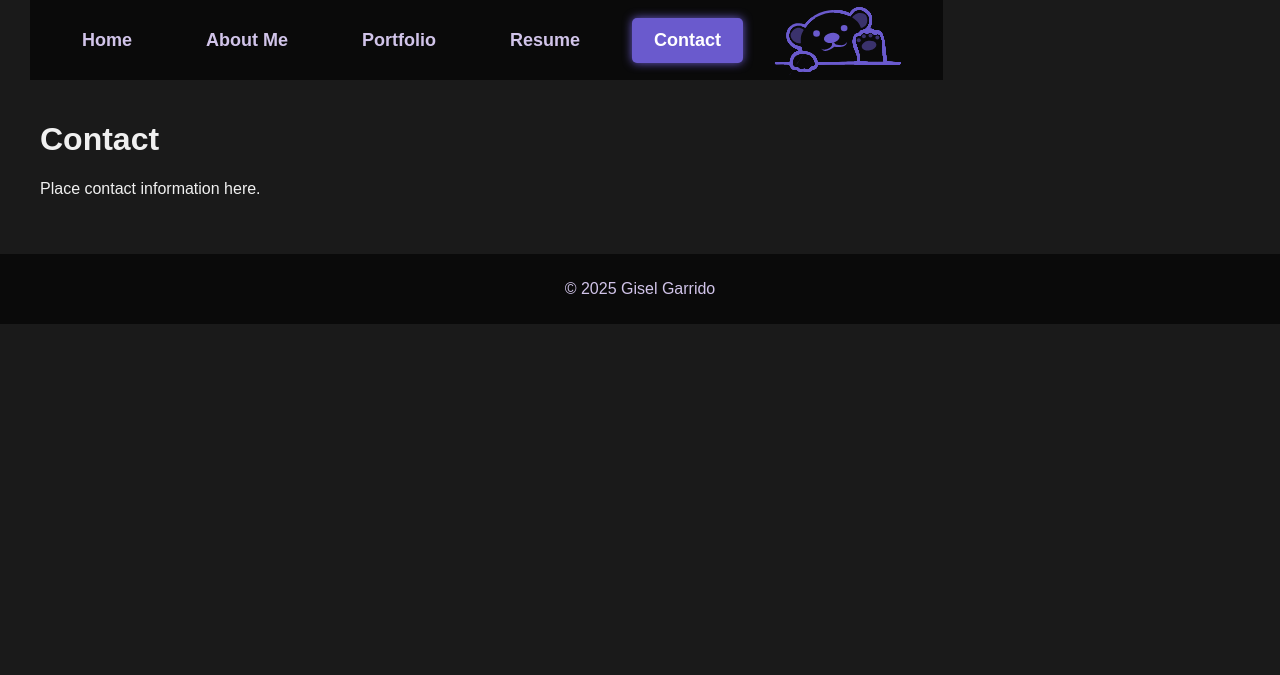
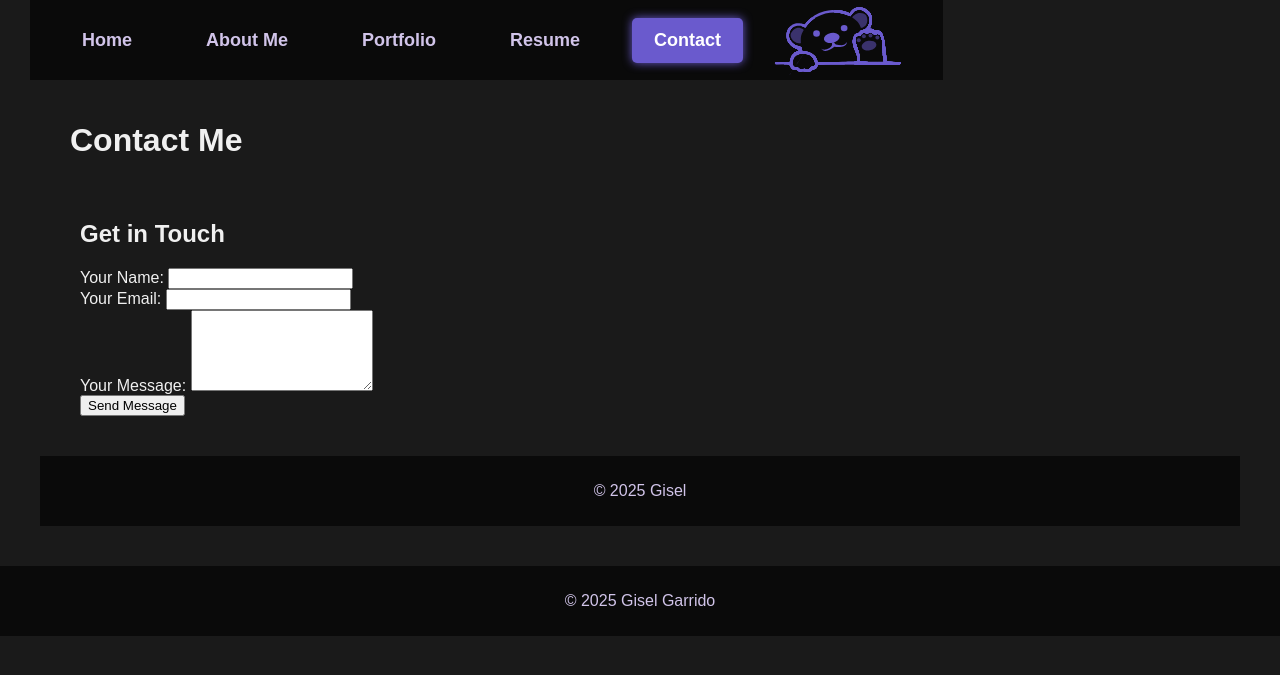
Before and after one commit to les1g/Gsite, a Flask app: page /contact in a window 1280 px wide. Shown: the top 675 px of the page. Run offline with Flask 3, Linux system fonts and the light colour scheme.

Commit message:
Miscellaneous Changes
Various changes too app.py for contact page to have emails sent within page.

Updated resume PDF.

added JS for contact page direct contact submissions.

Changed some wording on about page.

added contact us page code.

index/home page updated information.

Portfolio page updated information.

Resume page added information and link to resume.

```diff
--- a/app.py
+++ b/app.py
@@ -1,6 +1,17 @@
-from flask import Flask, render_template
+from flask import Flask, render_template, request
+from flask_mail import Mail, Message
 
 app = Flask(__name__)
+
+# Configure Flask-Mail
+app.config['MAIL_SERVER'] = 'smtp.gmail.com'
+app.config['MAIL_PORT'] = 587
+app.config['MAIL_USE_TLS'] = True
+app.config['MAIL_USERNAME'] = 'untitledgisel@gmail.com'  # Use your email
+app.config['MAIL_PASSWORD'] = 'Gisel123'  # Use your email password (use app password if 2FA is enabled)
+app.config['MAIL_DEFAULT_SENDER'] = 'your-email@gmail.com'
+
+mail = Mail(app)
 
 @app.route('/')
 def home():
@@ -18,8 +29,18 @@ def portfolio():
 def resume():
     return render_template('resume.html')  # Resume page
 
-@app.route('/contact')
+@app.route('/contact', methods=['GET', 'POST'])
 def contact():
+    if request.method == 'POST':
+        name = request.form['name']
+        email = request.form['email']
+        message = request.form['message']
+
+        msg = Message('Contact Form Submission',
+                      recipients=['untitledgisel@gmail.com'])  # Replace with your email
+        msg.body = f"Name: {name}\nEmail: {email}\nMessage: {message}"
+        mail.send(msg)
+        return 'Message sent successfully!'
     return render_template('contact.html')  # Contact page
 
 if __name__ == '__main__':
--- /dev/null
+++ b/static/js/script.js
@@ -0,0 +1,14 @@
+document.getElementById('contactForm').addEventListener('submit', function (event) {
+    event.preventDefault(); // Prevent default form submission
+
+    let name = document.getElementById('name').value;
+    let email = document.getElementById('email').value;
+    let message = document.getElementById('message').value;
+
+    if (name && email && message) {
+        alert('Message Sent! Thank you for reaching out.');
+        document.getElementById('contactForm').reset(); // Reset form fields after submission
+    } else {
+        alert('Please fill in all fields.');
+    }
+});
--- a/templates/about.html
+++ b/templates/about.html
@@ -2,5 +2,8 @@
 
 {% block content %}
     <h1>About Me</h1>
-    <p>I am a student software engineer with a passion for learning and building software. I enjoy exploring new technologies and collaborating with others.</p>
+    <p>I like creating and building particularly with the help of computers.
+        Technology has brough us a long way wiith many innovations to come, I
+        look forward to contributing to its progress and pushing the boundaries
+        of what we are able to do with it. </p>
 {% endblock %}
--- a/templates/contact.html
+++ b/templates/contact.html
@@ -1,6 +1,50 @@
 {% extends 'base.html' %}
 
 {% block content %}
-    <h1>Contact</h1>
-    <p> Place contact information here. </p>
+    <!DOCTYPE html>
+<html lang="en">
+<head>
+    <meta charset="UTF-8">
+    <meta name="viewport" content="width=device-width, initial-scale=1.0">
+    <title>Contact</title>
+    <link rel="stylesheet" href="styles.css">
+</head>
+<body>
+
+    <header>
+        <h1>Contact Me</h1>
+    </header>
+
+    <main>
+        <section id="contact-form">
+            <h2>Get in Touch</h2>
+            <form action="submit_form.php" method="POST" id="contactForm">
+                <div class="form-group">
+                    <label for="name">Your Name:</label>
+                    <input type="text" id="name" name="name" required>
+                </div>
+
+                <div class="form-group">
+                    <label for="email">Your Email:</label>
+                    <input type="email" id="email" name="email" required>
+                </div>
+
+                <div class="form-group">
+                    <label for="message">Your Message:</label>
+                    <textarea id="message" name="message" rows="5" required></textarea>
+                </div>
+
+                <button type="submit" id="submitBtn">Send Message</button>
+            </form>
+        </section>
+    </main>
+
+    <footer>
+        <p>© 2025 Gisel</p>
+    </footer>
+
+    <script src="script.js"></script>
+</body>
+</html>
+
 {% endblock %}
--- a/templates/portfolio.html
+++ b/templates/portfolio.html
@@ -2,5 +2,5 @@
 
 {% block content %}
     <h1>Portfolio</h1>
-    <p>Place portfolio here</p>
+    <p>⚠️ Under Construction ⚠️</p>
 {% endblock %}
```
Also changed, not shown: templates/index.html (+4 -22 lines), templates/resume.html (+34 -2 lines), 1 other file.
